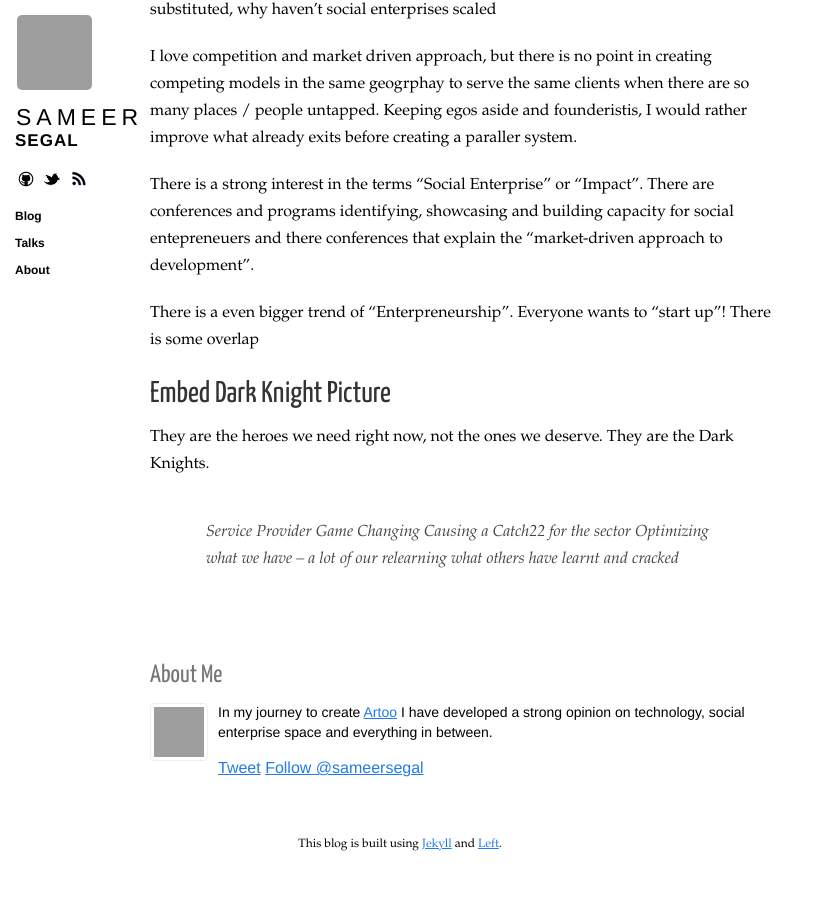
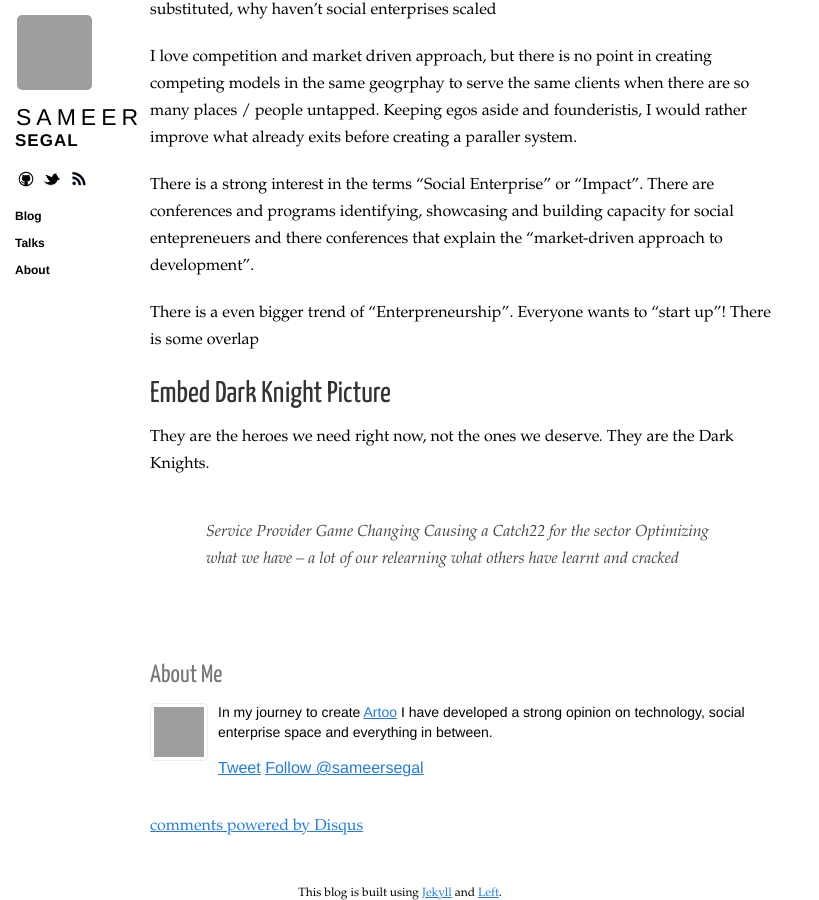
Before and after one commit to sameersegal/sameersegal.github.com, a Jekyll site: the page built from _posts/2013-04-14-Dark-Knights.markdown, in a window 1280 px wide and 900 px high, scrolled down 1561 px, cut to the strip 0-900 px from the top of the window. Shown: the whole strip, without its empty margins (0-819 px from the left). Built offline with Jekyll 4.4.1, drawn with Linux system fonts in a browser that asks for light colours; nearby versions of some CDN libraries; Markdown is read by kramdown in place of the engine named in the settings; comment, search, counter and statistics services are not loaded; before the commit the page ends 2412 px from its top, so only the background shows below that; some of the changed lines change nothing that is shown; grey boxes are pictures that could not be loaded.

Commit message:
Added disqus to posts

```diff
--- a/_layouts/post.html
+++ b/_layouts/post.html
@@ -30,4 +30,19 @@
       <script src="http://platform.twitter.com/widgets.js" type="text/javascript"></script>
     </section>
   </section>
+
+  <div id="disqus_thread"></div>
+  <script type="text/javascript">
+      /* * * CONFIGURATION VARIABLES: EDIT BEFORE PASTING INTO YOUR WEBPAGE * * */
+      var disqus_shortname = 'sameersegal'; // required: replace example with your forum shortname
+
+      /* * * DON'T EDIT BELOW THIS LINE * * */
+      (function() {
+          var dsq = document.createElement('script'); dsq.type = 'text/javascript'; dsq.async = true;
+          dsq.src = '//' + disqus_shortname + '.disqus.com/embed.js';
+          (document.getElementsByTagName('head')[0] || document.getElementsByTagName('body')[0]).appendChild(dsq);
+      })();
+  </script>
+  <noscript>Please enable JavaScript to view the <a href="http://disqus.com/?ref_noscript">comments powered by Disqus.</a></noscript>
+  <a href="http://disqus.com" class="dsq-brlink">comments powered by <span class="logo-disqus">Disqus</span></a>
 </section>
```
